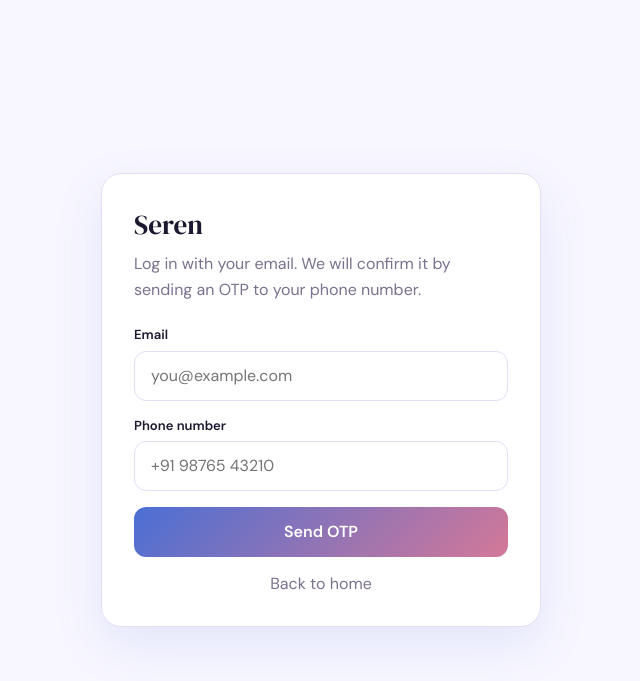
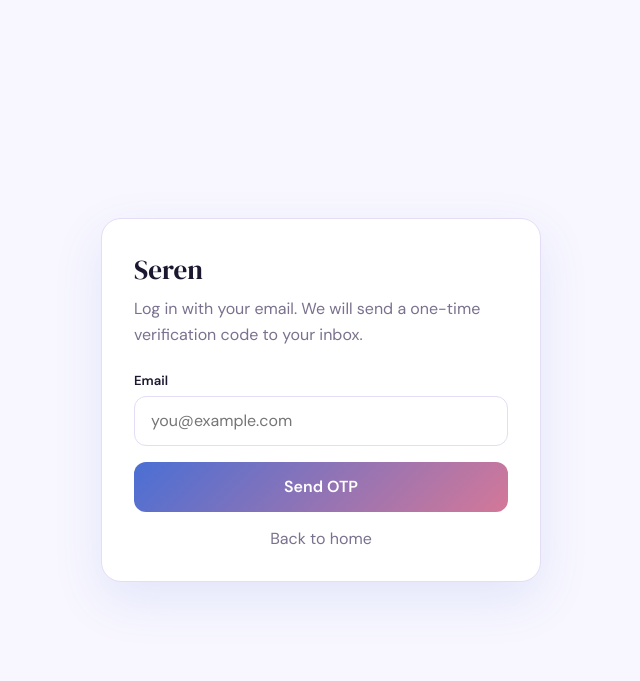
Before and after one commit to Rajarshisaha10/AI_Therapist, a Flask app: page /login in a window 1280 px wide. Shown: the top 681 px of the page, without its empty margins (319-959 px from the left). Run offline with Flask 3, Linux system fonts and the light colour scheme.

Commit message:
Gmail Login

```diff
--- a/app.py
+++ b/app.py
@@ -1,7 +1,9 @@
 import os
 import random
 import re
+import smtplib
 import time
+from email.message import EmailMessage
 
 from dotenv import load_dotenv
 from flask import Flask, flash, jsonify, redirect, render_template, request, session, url_for
@@ -46,9 +48,11 @@ GROQ_MODEL = os.getenv("GROQ_MODEL", "llama-3.3-70b-versatile")
 MAX_HISTORY_MESSAGES = int(os.getenv("MAX_HISTORY_MESSAGES", "10"))
 OTP_EXPIRY_SECONDS = int(os.getenv("OTP_EXPIRY_SECONDS", "300"))
 SHOW_OTP_IN_FLASH = os.getenv("SHOW_OTP_IN_FLASH", "true").lower() == "true"
-TWILIO_ACCOUNT_SID = os.getenv("TWILIO_ACCOUNT_SID")
-TWILIO_AUTH_TOKEN = os.getenv("TWILIO_AUTH_TOKEN")
-TWILIO_FROM_NUMBER = os.getenv("TWILIO_FROM_NUMBER")
+EMAIL_HOST = os.getenv("EMAIL_HOST", "smtp.gmail.com")
+EMAIL_PORT = int(os.getenv("EMAIL_PORT", "587"))
+EMAIL_USERNAME = os.getenv("EMAIL_USERNAME")
+EMAIL_PASSWORD = os.getenv("EMAIL_PASSWORD")
+EMAIL_FROM = os.getenv("EMAIL_FROM") or EMAIL_USERNAME
 
 _groq_client = None
 
@@ -106,44 +110,39 @@ def is_valid_email(email):
     return bool(re.fullmatch(r"[^@\s]+@[^@\s]+\.[^@\s]+", email))
 
 
-def is_valid_phone(phone):
-    digits = re.sub(r"\D", "", phone)
-    return 10 <= len(digits) <= 15
-
-
-def normalize_phone(phone):
-    cleaned = re.sub(r"[^\d+]", "", phone)
-    if cleaned.startswith("+"):
-        return cleaned
-    return f"+{cleaned}"
-
-
-def twilio_configured():
+def email_configured():
     return (
-        TWILIO_ACCOUNT_SID
-        and TWILIO_AUTH_TOKEN
-        and TWILIO_FROM_NUMBER
-        and not TWILIO_ACCOUNT_SID.startswith("your_")
-        and not TWILIO_AUTH_TOKEN.startswith("your_")
-        and not TWILIO_FROM_NUMBER.startswith("your_")
+        EMAIL_HOST
+        and EMAIL_PORT
+        and EMAIL_USERNAME
+        and EMAIL_PASSWORD
+        and EMAIL_FROM
+        and not EMAIL_USERNAME.startswith("your_")
+        and not EMAIL_PASSWORD.startswith("your_")
     )
 
 
-def send_otp_to_phone(phone, otp):
-    if not twilio_configured():
-        print(f"OTP for {phone}: {otp}")
+def send_otp_to_email(email, otp):
+    if not email_configured():
+        print(f"OTP for {email}: {otp}")
         return "console"
 
-    from twilio.rest import Client
+    message = EmailMessage()
+    message["Subject"] = "Your Seren verification code"
+    message["From"] = EMAIL_FROM
+    message["To"] = email
+    message.set_content(
+        f"Your Seren verification OTP is {otp}.\n\n"
+        f"It expires in {OTP_EXPIRY_SECONDS // 60} minutes."
+    )
 
-    client = Client(TWILIO_ACCOUNT_SID, TWILIO_AUTH_TOKEN)
-    message = client.messages.create(
-        body=f"Your Seren verification OTP is {otp}. It expires in {OTP_EXPIRY_SECONDS // 60} minutes.",
-        from_=TWILIO_FROM_NUMBER,
-        to=normalize_phone(phone),
-    )
-    print(f"Twilio OTP message sent: {message.sid}")
-    return "twilio"
+    with smtplib.SMTP(EMAIL_HOST, EMAIL_PORT) as smtp:
+        smtp.starttls()
+        smtp.login(EMAIL_USERNAME, EMAIL_PASSWORD)
+        smtp.send_message(message)
+
+    print(f"OTP email sent to {email}")
+    return "email"
 
 
 @app.context_processor
@@ -167,30 +166,25 @@ def login():
 
     if request.method == "POST":
         email = (request.form.get("email") or "").strip().lower()
-        phone = (request.form.get("phone") or "").strip()
 
         if not is_valid_email(email):
             flash("Please enter a valid email address.", "error")
-            return render_template("login.html", next_url=next_url, email=email, phone=phone)
-        if not is_valid_phone(phone):
-            flash("Please enter a valid phone number.", "error")
-            return render_template("login.html", next_url=next_url, email=email, phone=phone)
+            return render_template("login.html", next_url=next_url, email=email)
 
         otp = f"{random.randint(0, 999999):06d}"
         session["pending_login"] = {
             "email": email,
-            "phone": phone,
             "otp": otp,
             "expires_at": int(time.time()) + OTP_EXPIRY_SECONDS,
             "next_url": next_url,
         }
         session.modified = True
 
-        delivery_method = send_otp_to_phone(phone, otp)
+        delivery_method = send_otp_to_email(email, otp)
         if SHOW_OTP_IN_FLASH or delivery_method == "console":
             flash(f"Development OTP: {otp}", "info")
         else:
-            flash("We sent an OTP to your phone number.", "info")
+            flash("We sent an OTP to your email.", "info")
         return redirect(url_for("verify_otp"))
 
     return render_template("login.html", next_url=next_url)
@@ -200,7 +194,7 @@ def login():
 def verify_otp():
     pending_login = session.get("pending_login")
     if not pending_login:
-        flash("Start by entering your email and phone number.", "info")
+        flash("Start by entering your email.", "info")
         return redirect(url_for("login"))
 
     if request.method == "POST":
@@ -212,21 +206,20 @@ def verify_otp():
 
         if submitted_otp != pending_login.get("otp"):
             flash("Invalid OTP. Please try again.", "error")
-            return render_template("verify_otp.html", phone=pending_login.get("phone"))
+            return render_template("verify_otp.html", email=pending_login.get("email"))
 
         email = pending_login["email"]
         session["user"] = {
             "id": email,
             "name": email.split("@")[0],
             "email": email,
-            "phone": pending_login["phone"],
         }
         next_url = sanitize_next_url(pending_login.get("next_url"))
         session.pop("pending_login", None)
         session.modified = True
         return redirect(next_url)
 
-    return render_template("verify_otp.html", phone=pending_login.get("phone"))
+    return render_template("verify_otp.html", email=pending_login.get("email"))
 
 
 @app.route("/chat")
--- a/requirements.txt
+++ b/requirements.txt
@@ -2,4 +2,3 @@ Flask
 groq
 gunicorn
 python-dotenv
-twilio
--- a/templates/login.html
+++ b/templates/login.html
@@ -43,7 +43,7 @@
 <body>
   <main class="auth-card">
     <div class="brand">Seren</div>
-    <p>Log in with your email. We will confirm it by sending an OTP to your phone number.</p>
+    <p>Log in with your email. We will send a one-time verification code to your inbox.</p>
 
     {% with messages = get_flashed_messages(with_categories=true) %}
       {% if messages %}
@@ -59,9 +59,6 @@
       <label for="email">Email</label>
       <input id="email" name="email" type="email" value="{{ email or '' }}" placeholder="you@example.com" required>
 
-      <label for="phone">Phone number</label>
-      <input id="phone" name="phone" type="tel" value="{{ phone or '' }}" placeholder="+91 98765 43210" required>
-
       <button type="submit">Send OTP</button>
     </form>
     <a class="back" href="{{ url_for('home') }}">Back to home</a>
--- a/templates/verify_otp.html
+++ b/templates/verify_otp.html
@@ -42,7 +42,7 @@
 <body>
   <main class="auth-card">
     <div class="brand">Verify OTP</div>
-    <p>Enter the 6-digit OTP sent to {{ phone }}.</p>
+    <p>Enter the 6-digit OTP sent to {{ email }}.</p>
 
     {% with messages = get_flashed_messages(with_categories=true) %}
       {% if messages %}
@@ -57,7 +57,7 @@
       <input id="otp" name="otp" type="text" inputmode="numeric" pattern="[0-9]{6}" maxlength="6" placeholder="000000" required>
       <button type="submit">Verify and Continue</button>
     </form>
-    <a class="back" href="{{ url_for('login') }}">Use another email or phone</a>
+    <a class="back" href="{{ url_for('login') }}">Use another email</a>
   </main>
 </body>
 </html>
```
Also changed, not shown: render.yaml (+7 -3 lines), README.md, 1 other file.
